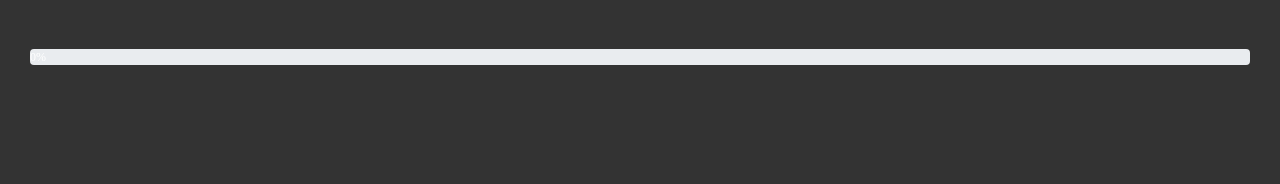
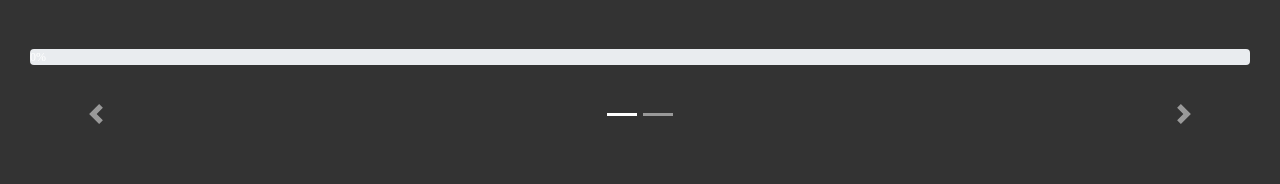
Before and after one commit to istehem/translate-srt, a Flask app: page / in a window 1280 px wide. Shown: the part 616-800 px from the top of the page. Run offline with Flask 2, Linux system fonts and the light colour scheme; some libraries are stand-ins or nearby versions; some web fonts are replaced.

Commit message:
carousel added

```diff
--- a/srtwebtools/static/css/templatemo-style.css
+++ b/srtwebtools/static/css/templatemo-style.css
@@ -256,8 +256,8 @@ iframe {
     color: #333333;
 }
 
-.checkbox-active{
-    border-color: #FF0000;
+.btn:not(:disabled):not(.disabled).active.checkbox-active{
+    background-image: linear-gradient(#333333, black);
 }
 
 .translate-btn {
@@ -389,3 +389,15 @@ input[type="file"] {
 .translate-option {
     width : 350px
 }
+
+
+
+.carousel-controls{
+ position:relative;
+  width:300px;
+  margin:0 auto;
+}
+
+.carousel-indicators{
+   top:0px;
+}
--- a/srtwebtools/templates/index.html
+++ b/srtwebtools/templates/index.html
@@ -59,8 +59,9 @@
           <div class="form-group col-lg-4 text-center">
             <div class="btn-group-toggle" data-toggle="buttons">
               <label class=
-              "btn srt-web-tools-btn active translate-option"><input id="overwrite-translation"
-              type="checkbox"> Overwrite Translations</label>
+              "btn srt-web-tools-btn translate-option"><input id=
+              "overwrite-translation" type="checkbox"> Overwrite
+              Translations</label>
             </div>
           </div>
         </div>
@@ -121,7 +122,20 @@
       </div>
     </div>
     <footer class="row mt-5 mb-5">
-      <div class="col-lg-12"></div>
+      <div class="col-lg-12">
+        <a class="carousel-control-prev" href="#carouselExampleControls" role="button" data-slide="prev">
+            <span class="carousel-control-prev-icon" aria-hidden="true"></span>
+            <span class="sr-only">Previous</span>
+        </a>
+        <a class="carousel-control-next" href="#carouselExampleControls" role="button" data-slide="next">
+            <span class="carousel-control-next-icon" aria-hidden="true"></span>
+            <span class="sr-only">Next</span>
+        </a>
+        <ol class="carousel-indicators">
+            <li data-target="#carouselExampleIndicators" data-slide-to="0" class="active"></li>
+            <li data-target="#carouselExampleIndicators" data-slide-to="1"></li>
+        </ol>
+      </div>
     </footer>
   </div><!-- .container -->
   <script src="static/js/jquery.min.js"></script>
```
